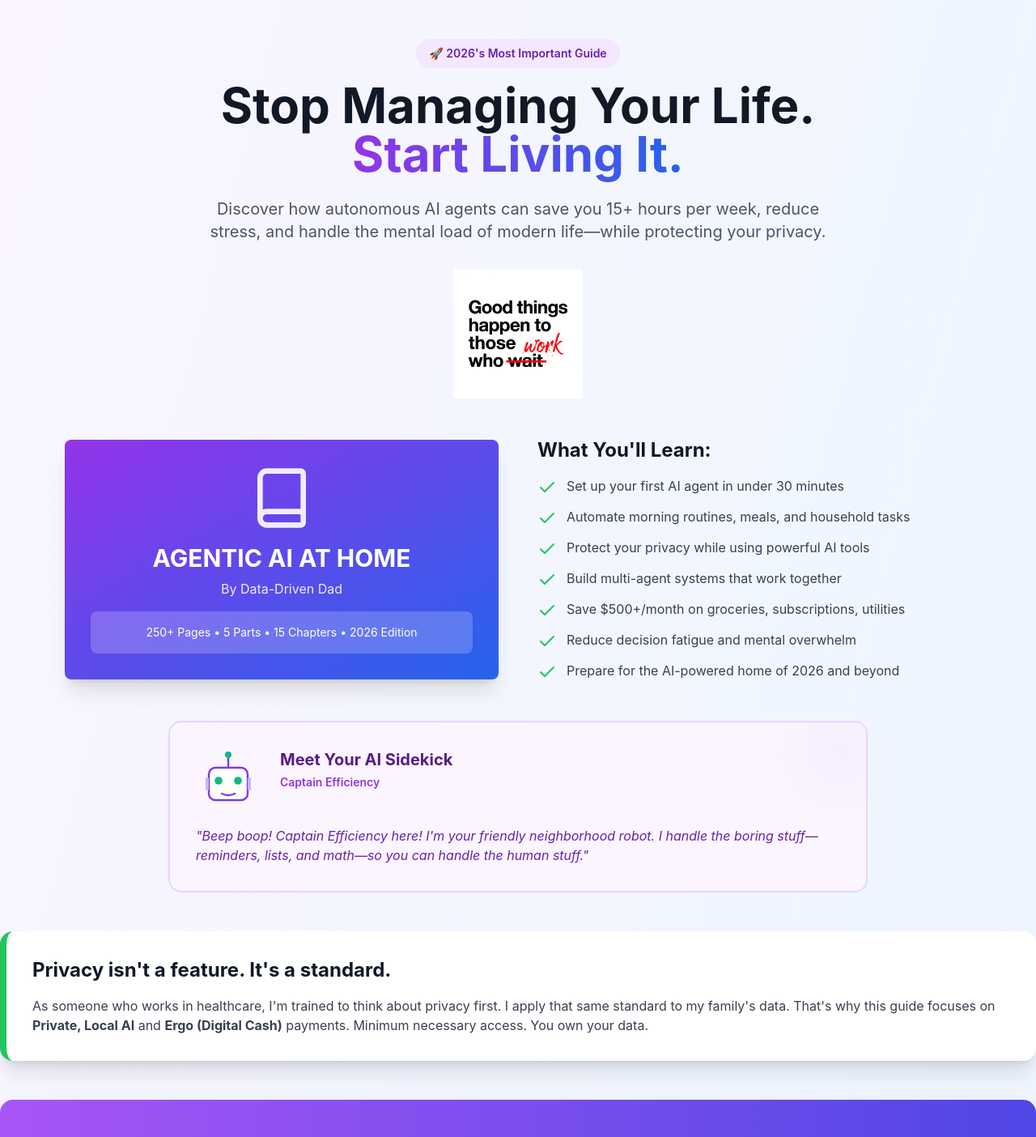
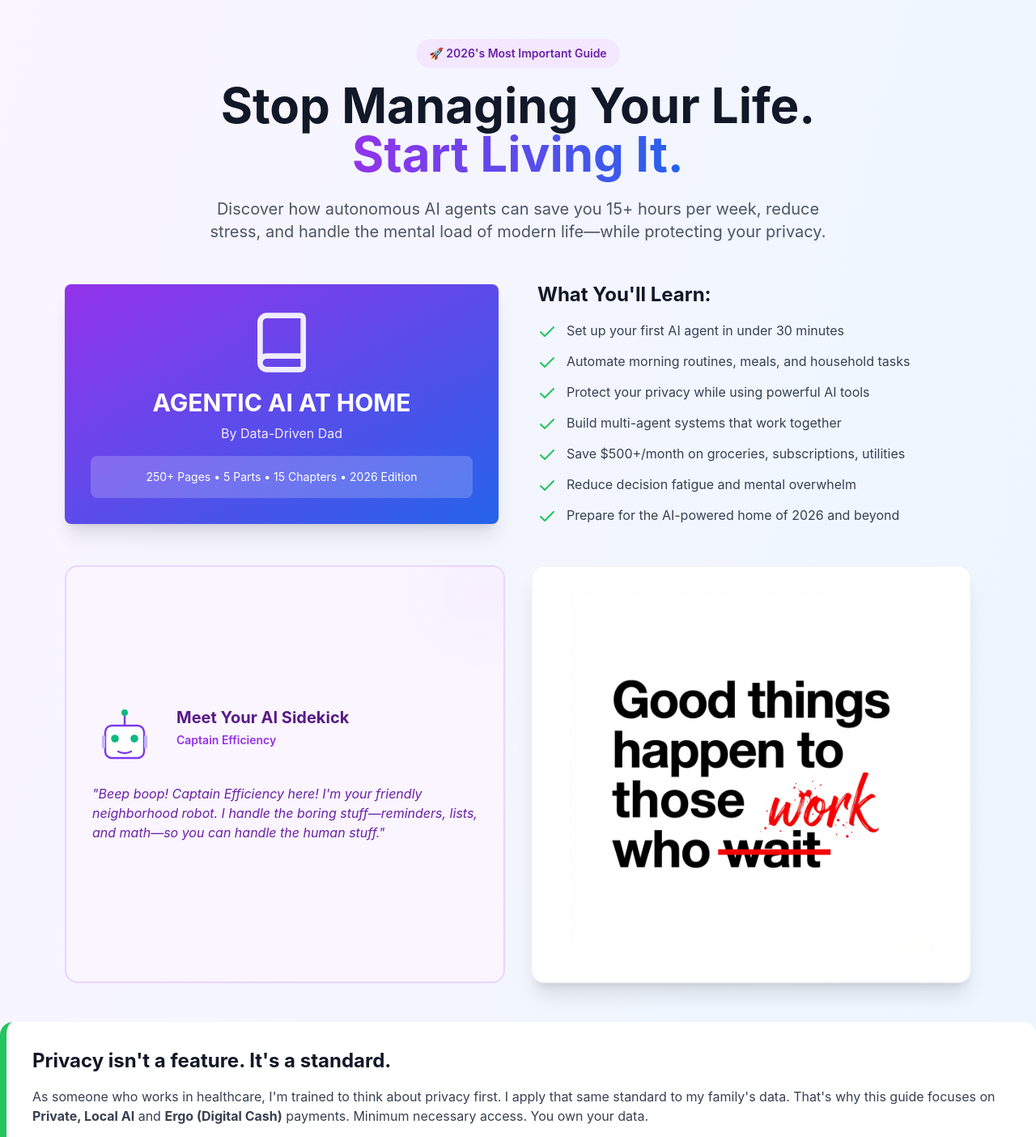
Before and after one commit to agenticaihome/ebook-frontend, a React (Create React App) app: page /#/ in a window 1280 px wide. Shown: the top 1404 px of the page at 81% size. Built offline with nearby package versions, Linux system fonts and the light colour scheme.

Commit message:
Refinement: Move Graphic Next to Captain Efficiency

```diff
--- a/src/SalesPage.jsx
+++ b/src/SalesPage.jsx
@@ -266,10 +266,7 @@ export default function SalesPage() {
             and handle the mental load of modern life—while protecting your privacy.
           </p>
 
-          {/* Motivational Graphic */}
-          <div className="flex justify-center mb-12">
-            <img src="/wait_vs_work_graphic.png" alt="Good things happen to those who work" className="h-32 md:h-40 object-contain hover:scale-105 transition duration-300" />
-          </div>
+
         </div>
 
         <div className="grid md:grid-cols-2 gap-12 items-center">
@@ -308,9 +305,11 @@ export default function SalesPage() {
         </div>
       </div>
 
-      {/* Captain Efficiency (Author Removed) */}
-      <div className="max-w-4xl mx-auto mb-12 px-4">
-        <div className="bg-purple-50 border-2 border-purple-200 rounded-2xl p-8 flex flex-col justify-center relative overflow-hidden">
+      {/* Captain Efficiency & Motivational Graphic */}
+      <div className="max-w-6xl mx-auto mb-12 px-4">
+        <div className="grid md:grid-cols-2 gap-8 items-center">
+          {/* Captain Efficiency Card */}
+          <div className="bg-purple-50 border-2 border-purple-200 rounded-2xl p-8 flex flex-col justify-center relative overflow-hidden h-full">
             <div className="absolute top-0 right-0 -mt-4 -mr-4 w-24 h-24 bg-purple-100 rounded-full opacity-50 blur-xl"></div>
 
             <div className="flex items-start mb-4 relative z-10">
@@ -340,6 +339,12 @@ export default function SalesPage() {
             <p className="text-purple-800 italic relative z-10">
               "Beep boop! Captain Efficiency here! I'm your friendly neighborhood robot. I handle the boring stuff—reminders, lists, and math—so you can handle the human stuff."
             </p>
+          </div>
+
+          {/* Motivational Graphic */}
+          <div className="flex justify-center items-center bg-white rounded-2xl shadow-xl p-8 h-full border-2 border-gray-100">
+            <img src="/wait_vs_work_graphic.png" alt="Good things happen to those who work" className="w-full max-w-md object-contain hover:scale-105 transition duration-300" />
+          </div>
         </div>
       </div>
 
```
Lines whose indentation alone changed are shown as unchanged.
